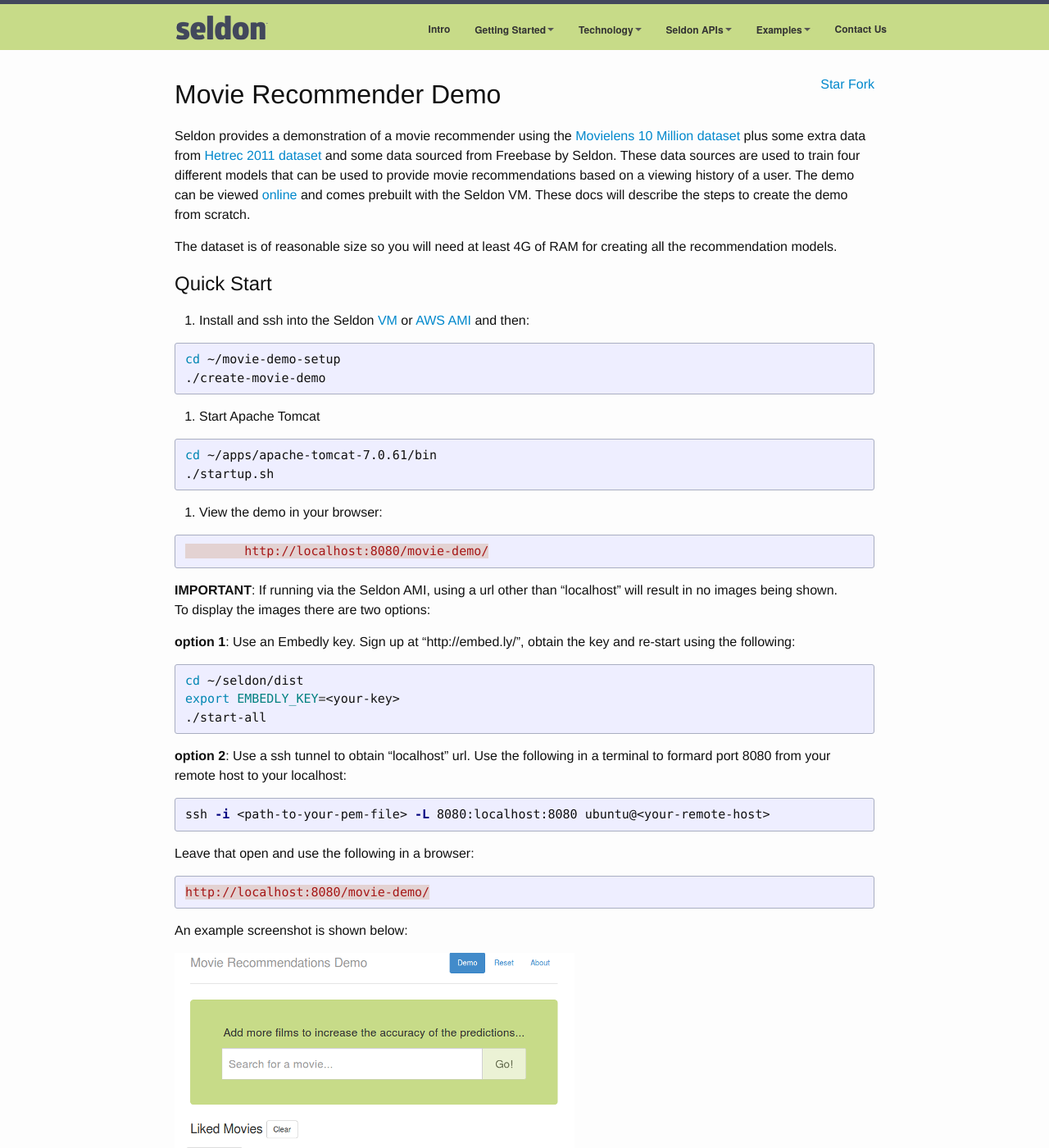
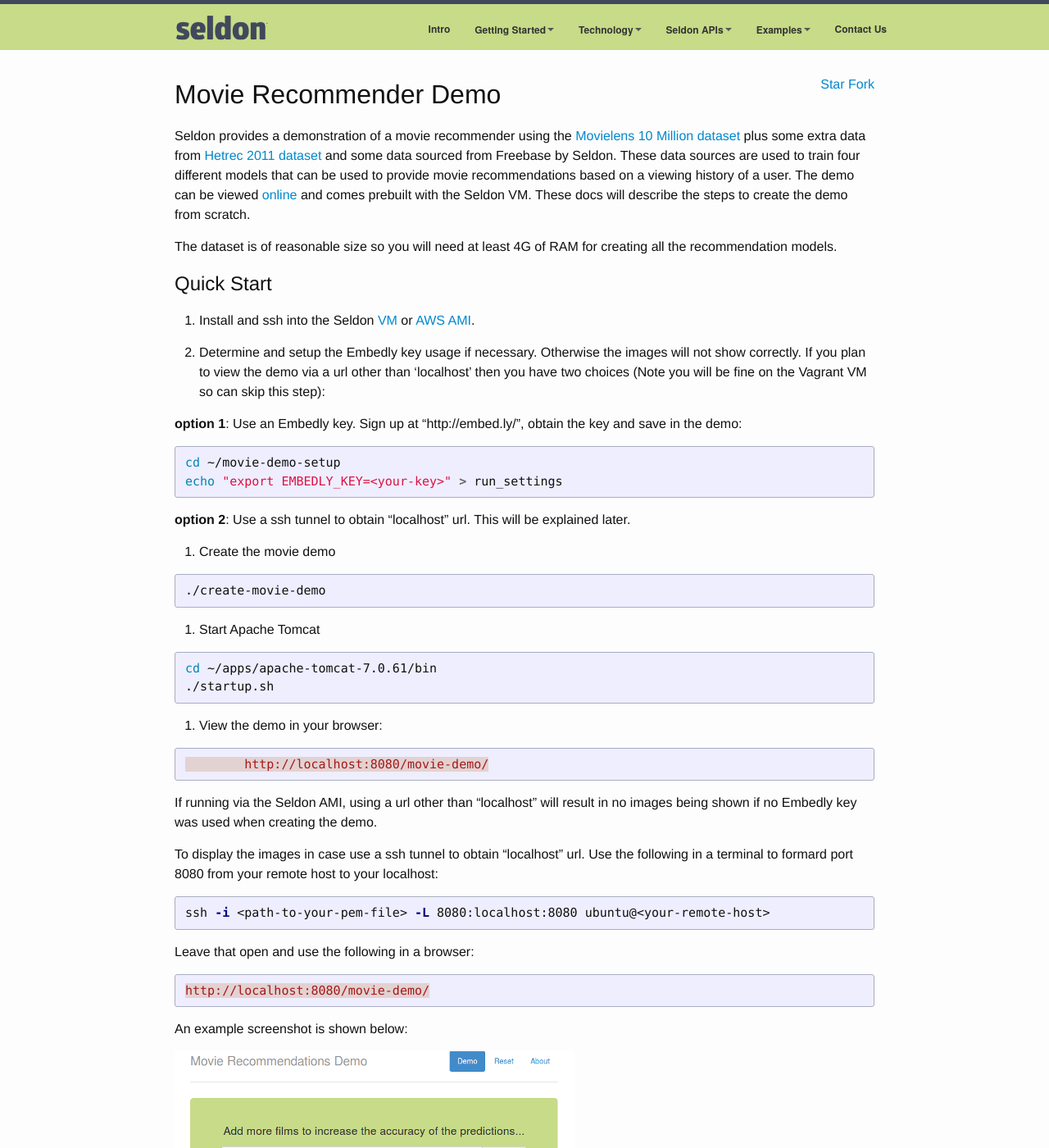
Before and after one commit to SeldonIO/seldonio.github.com, a Jekyll site: the page built from movie-recommender-demo.md, in a window 1280 px wide and 1400 px high. Shown: the whole window at 82% size. Built offline with Jekyll 4.4.1, drawn with Linux system fonts in a browser that asks for light colours.

Commit message:
movie demo doc changes for embody key usage

```diff
--- a/movie-recommender-demo.md
+++ b/movie-recommender-demo.md
@@ -11,36 +11,39 @@ The dataset is of reasonable size so you will need at least 4G of RAM for creati
 
 ## Quick Start
 
- 1. Install and ssh into the Seldon [VM](vm.html) or [AWS AMI](vm-aws.html) and then:
+1. Install and ssh into the Seldon [VM](vm.html) or [AWS AMI](vm-aws.html).
+
+2. Determine and setup the Embedly key usage if necessary. Otherwise the images will not show correctly.
+If you plan to view the demo via a url other than 'localhost' then you have two choices (Note you will be fine on the Vagrant VM so can skip this step):
+
+**option 1**: Use an Embedly key.
+Sign up at "http://embed.ly/", obtain the key and save in the demo:
 {% highlight bash %}
 cd ~/movie-demo-setup
+echo "export EMBEDLY_KEY=<your-key>" > run_settings
+{% endhighlight %}
+
+**option 2**: Use a ssh tunnel to obtain "localhost" url. This will be explained later.
+
+1. Create the movie demo
+{% highlight bash %}
 ./create-movie-demo
 {% endhighlight %}
 
- 1. Start Apache Tomcat
+1. Start Apache Tomcat
 {% highlight bash %}
 cd ~/apps/apache-tomcat-7.0.61/bin
 ./startup.sh
 {% endhighlight %}
 
- 1. View the demo in your browser:
+1. View the demo in your browser:
 {% highlight http %}
         http://localhost:8080/movie-demo/
 {% endhighlight %}
 
+If running via the Seldon AMI, using a url other than "localhost" will result in no images being shown if no Embedly key was used when creating the demo.
 
-**IMPORTANT**: If running via the Seldon AMI, using a url other than "localhost" will result in no images being shown.
-To display the images there are two options:
-
-**option 1**: Use an Embedly key.
-Sign up at "http://embed.ly/", obtain the key and re-start using the following:
-{% highlight bash %}
-cd ~/seldon/dist
-export EMBEDLY_KEY=<your-key>
-./start-all
-{% endhighlight %}
-
-**option 2**: Use a ssh tunnel to obtain "localhost" url. Use the following in a terminal to formard port 8080 from your remote host to your localhost:
+To display the images in case use a ssh tunnel to obtain "localhost" url. Use the following in a terminal to formard port 8080 from your remote host to your localhost:
 {% highlight bash %}
 ssh -i <path-to-your-pem-file> -L 8080:localhost:8080 ubuntu@<your-remote-host>
 {% endhighlight %}
```
